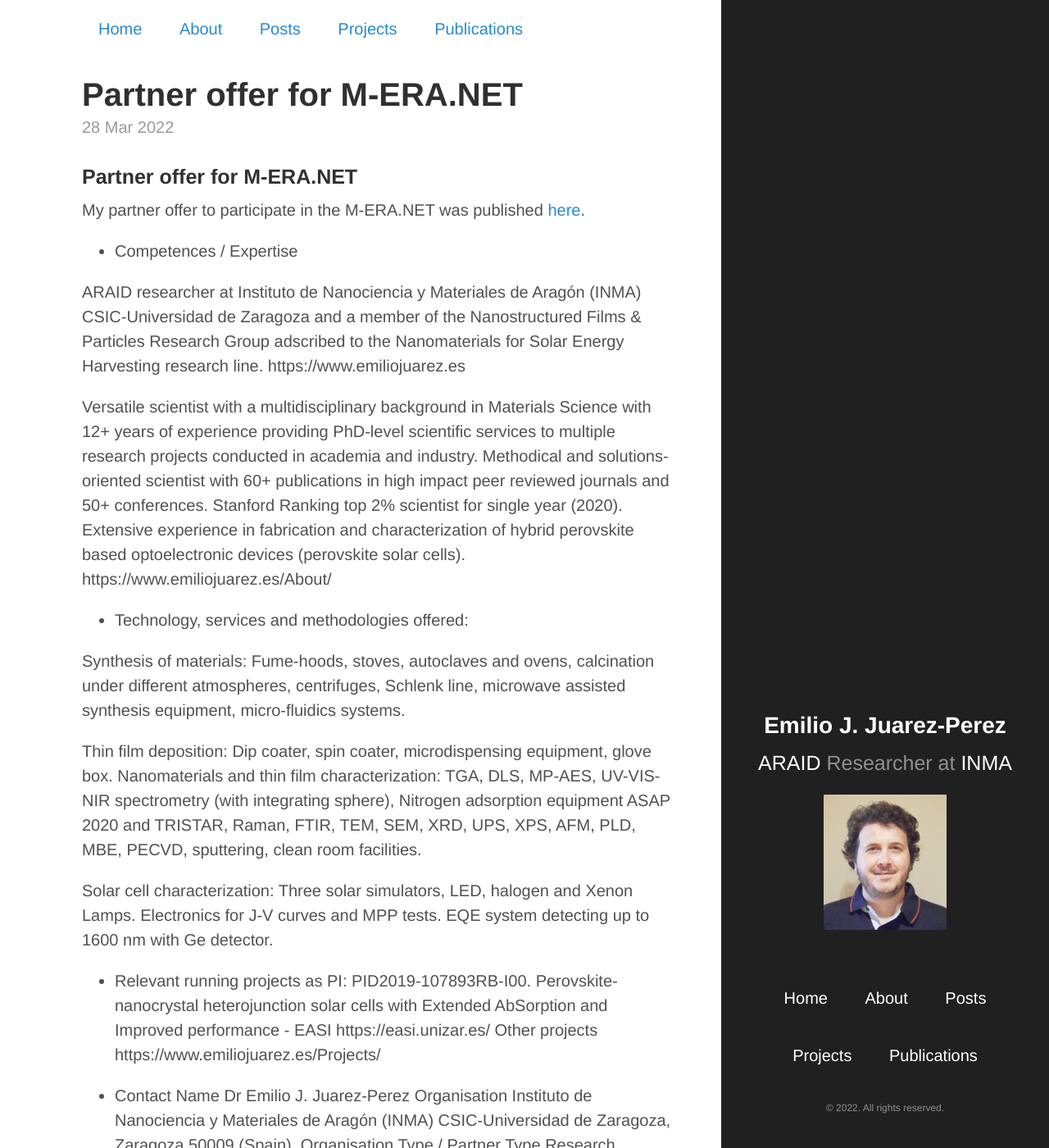
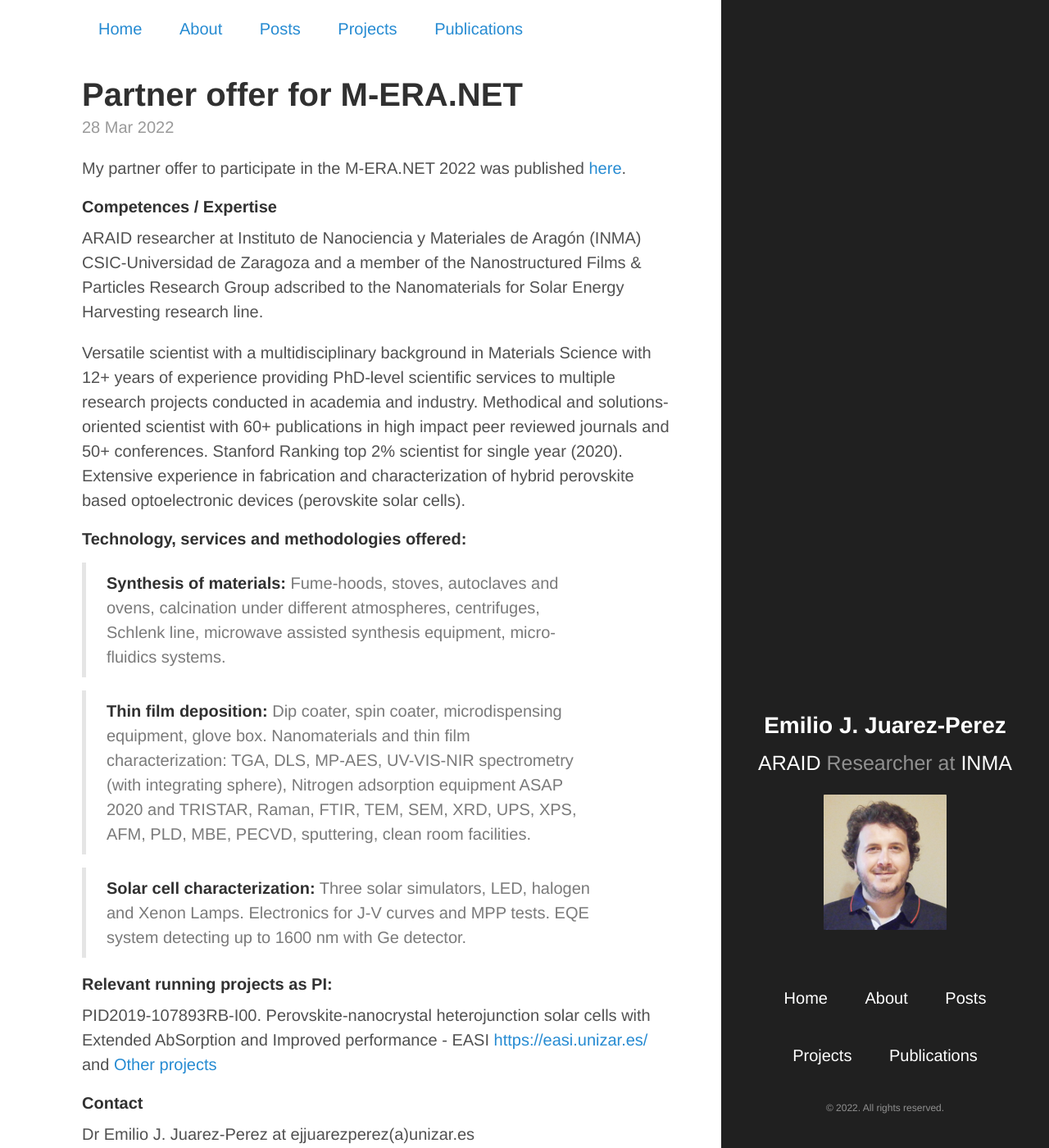
Before and after one commit to ejjpweb/ejjpweb.github.io, a Jekyll site: the page built from _posts/2022-03-28-Partner_offer_for_M-ERA.NET.md, in a window 1280 px wide and 1400 px high. Shown: the whole window at 82% size. Built offline with Jekyll 4.4.1, drawn with Linux system fonts in a browser that asks for light colours; some of the changed text lies outside the part shown.

Commit message:
actualizad post M-ERA.net

```diff
--- a/_posts/2022-03-28-Partner_offer_for_M-ERA.NET.md
+++ b/_posts/2022-03-28-Partner_offer_for_M-ERA.NET.md
@@ -6,39 +6,36 @@ tags: []
 
 ---
 
-### Partner offer for M-ERA.NET
 
-My partner offer to participate in the M-ERA.NET was published [here]( https://www.nmp-partnersearch.eu/index.php?index=61#/detail/1557).
+My partner offer to participate in the M-ERA.NET 2022 was published [here](https://www.nmp-partnersearch.eu/index.php?index=61#/detail/1557).
 
-* Competences / Expertise
+#### Competences / Expertise
 
-ARAID researcher at Instituto de Nanociencia y Materiales de Aragón (INMA) CSIC-Universidad de Zaragoza and a member of the Nanostructured Films & Particles Research Group adscribed to the Nanomaterials for Solar Energy Harvesting research line. https://www.emiliojuarez.es
+ARAID researcher at Instituto de Nanociencia y Materiales de Aragón (INMA) CSIC-Universidad de Zaragoza and a member of the Nanostructured Films & Particles Research Group adscribed to the Nanomaterials for Solar Energy Harvesting research line.
 
-Versatile scientist with a multidisciplinary background in Materials Science with 12+ years of experience providing PhD-level scientific services to multiple research projects conducted in academia and industry. Methodical and solutions-oriented scientist with 60+ publications in high impact peer reviewed journals and 50+ conferences. Stanford Ranking top 2% scientist for single year (2020). Extensive experience in fabrication and characterization of hybrid perovskite based optoelectronic devices (perovskite solar cells). https://www.emiliojuarez.es/About/
+Versatile scientist with a multidisciplinary background in Materials Science with 12+ years of experience providing PhD-level scientific services to multiple research projects conducted in academia and industry. Methodical and solutions-oriented scientist with 60+ publications in high impact peer reviewed journals and 50+ conferences. Stanford Ranking top 2% scientist for single year (2020). Extensive experience in fabrication and characterization of hybrid perovskite based optoelectronic devices (perovskite solar cells).
 
-* Technology, services and methodologies offered:
+#### Technology, services and methodologies offered:
 
-Synthesis of materials:
+> **Synthesis of materials:**
 Fume-hoods, stoves, autoclaves and ovens, calcination under different atmospheres, centrifuges, Schlenk line, microwave assisted synthesis equipment, micro-fluidics systems.
 
-Thin film deposition:
+> **Thin film deposition:**
 Dip coater, spin coater, microdispensing equipment, glove box.
 Nanomaterials and thin film characterization: TGA, DLS, MP-AES, UV-VIS-NIR spectrometry (with integrating sphere), Nitrogen adsorption equipment ASAP 2020 and TRISTAR, Raman, FTIR, TEM, SEM, XRD, UPS, XPS, AFM, PLD, MBE, PECVD, sputtering, clean room facilities.
 
-Solar cell characterization:
+> **Solar cell characterization:**
 Three solar simulators, LED, halogen and Xenon Lamps. Electronics for J-V curves and MPP tests. EQE system detecting up to 1600 nm with Ge detector.
 
-* Relevant running projects as PI:
-PID2019-107893RB-I00. Perovskite-nanocrystal heterojunction solar cells with Extended AbSorption and Improved performance - EASI https://easi.unizar.es/
-Other projects https://www.emiliojuarez.es/Projects/
+#### Relevant running projects as PI:
+PID2019-107893RB-I00. Perovskite-nanocrystal heterojunction solar cells with Extended AbSorption and Improved performance - EASI [https://easi.unizar.es/](https://easi.unizar.es/) and [Other projects](https://www.emiliojuarez.es/Projects/)
 
-* Contact
-Name 	Dr Emilio J. Juarez-Perez
-Organisation 	Instituto de Nanociencia y Materiales de Aragón (INMA) CSIC-Universidad de Zaragoza, Zaragoza 50009 (Spain).
-Organisation Type / Partner Type 	Research Organization
-Street 	Mariano Esquillor s/n
-Zip / Postal Code 	50018
-City 	Zaragoza
-Country 	Spain
-Website 	https://inma.unizar-csic.es/
-Email 	ejjuarezperez@unizar.es
+#### Contact
+Dr Emilio J. Juarez-Perez at ejjuarezperez(a)unizar.es
+> Organisation: Instituto de Nanociencia y Materiales de Aragón (INMA) CSIC-Universidad de Zaragoza
+
+> Organisation Type / Partner Type: 	Research Organization
+
+> Country: 	Spain
+
+> Website:	[https://inma.unizar-csic.es/](https://inma.unizar-csic.es/)
```
